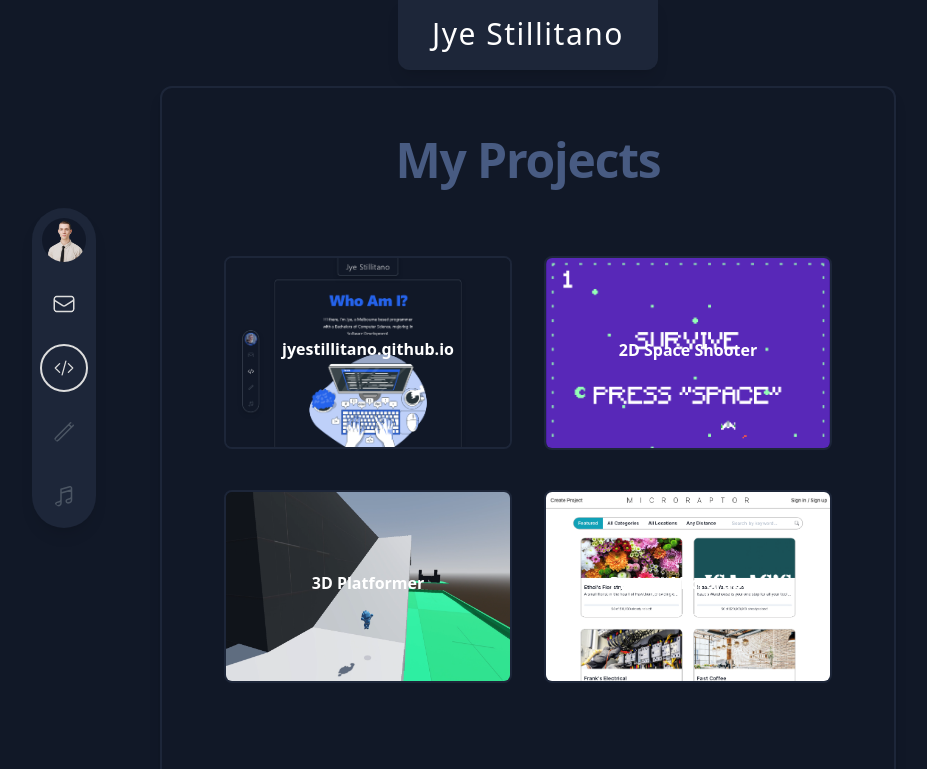
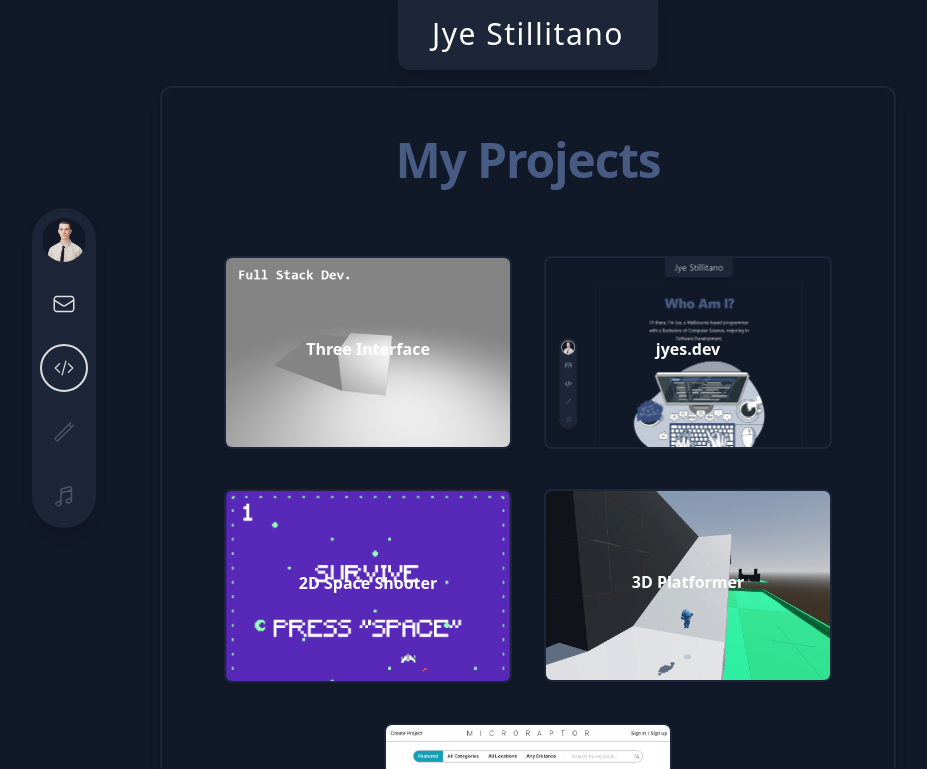
Before and after one commit to JyeStillitano/portoflio-tailwind, a Next.js app: page /projects in a window 1280 px wide. Shown: the top 769 px of the page, without its empty margins (112-1039 px from the left). Built offline with nearby package versions, Linux system fonts and the light colour scheme.

Commit message:
New project added.

```diff
--- a/app/projects/page.tsx
+++ b/app/projects/page.tsx
@@ -2,6 +2,7 @@ import projectImage1 from "@/public/projects/jyestillitano.github.io.png";
 import projectImage2 from "@/public/projects/SpaceShooter.png";
 import projectImage3 from "@/public/projects/3DPlatformer.png";
 import projectImage4 from "@/public/projects/Microraptor.png";
+import projectImage5 from "@/public/projects/Three.png";
 
 import godotSVG from "@/public/godot.svg";
 import figmaSVG from "@/public/figma.svg";
@@ -19,7 +20,15 @@ export const metadata: Metadata = {
 
 const projects = [
   {
-    name: "jyestillitano.github.io",
+    name: "Three Interface",
+    image: projectImage5.src,
+    content:
+      "A project utilising three.js, an interactive three dimensional scene.",
+    github: "https://three.jyes.dev",
+    link: "https://three.jyes.dev",
+  },
+  {
+    name: "jyes.dev",
     image: projectImage1.src,
     content:
       "Designed to be an online portofolio of projects I have worked on, this webpage has been a great tool for practicing my " +
@@ -29,6 +38,7 @@ const projects = [
       "lengthened development time significantly, it has been a great tool for creating this fully " +
       "customised web app.",
     github: "https://github.com/JyeStillitano/jyestillitano.github.io",
+    link: "https://jyes.dev",
   },
   {
     name: "2D Space Shooter",
```
Also changed, not shown: public/projects/Three.png (added), public/projects/jyestillitano.github.io.png.
